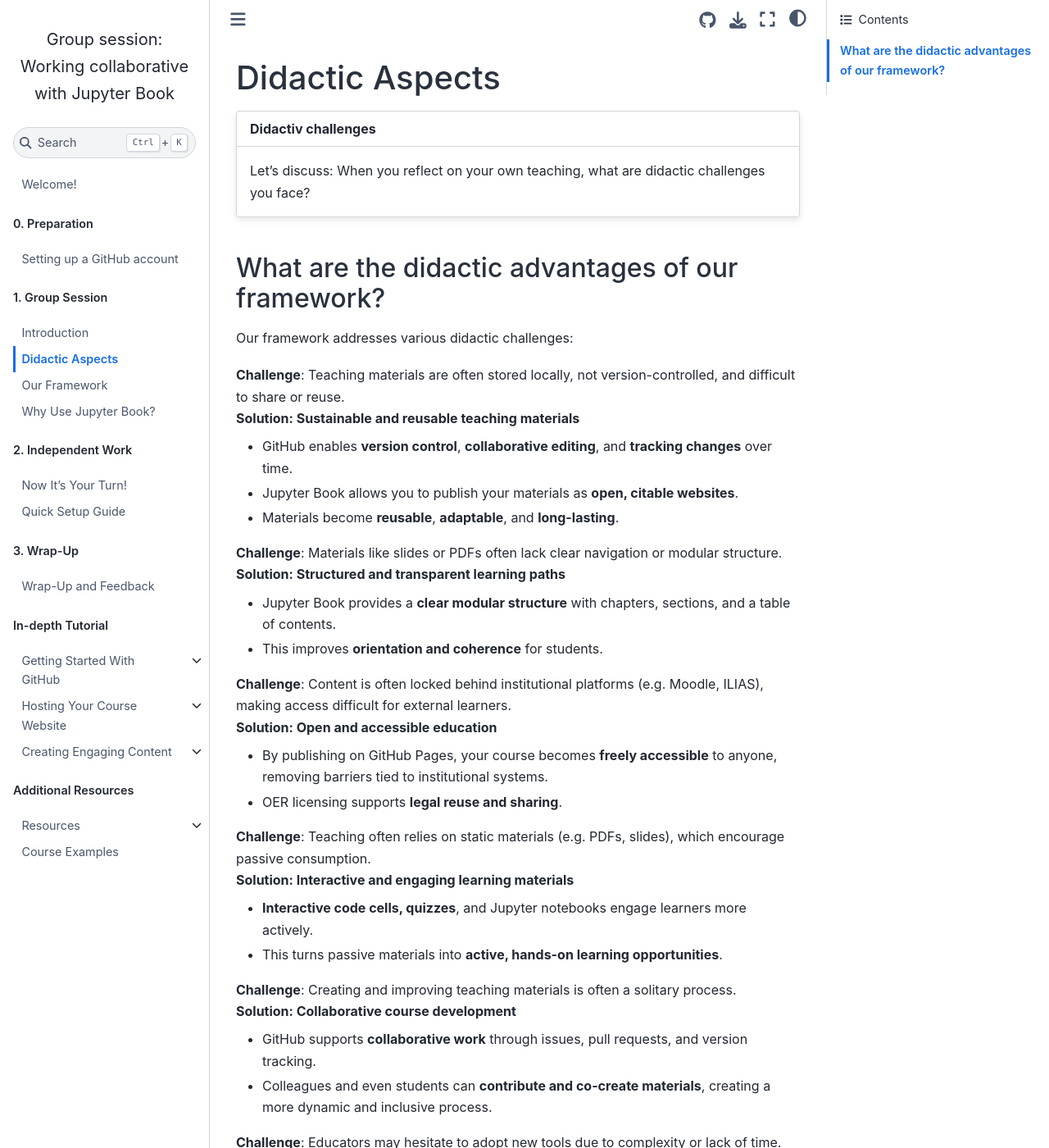
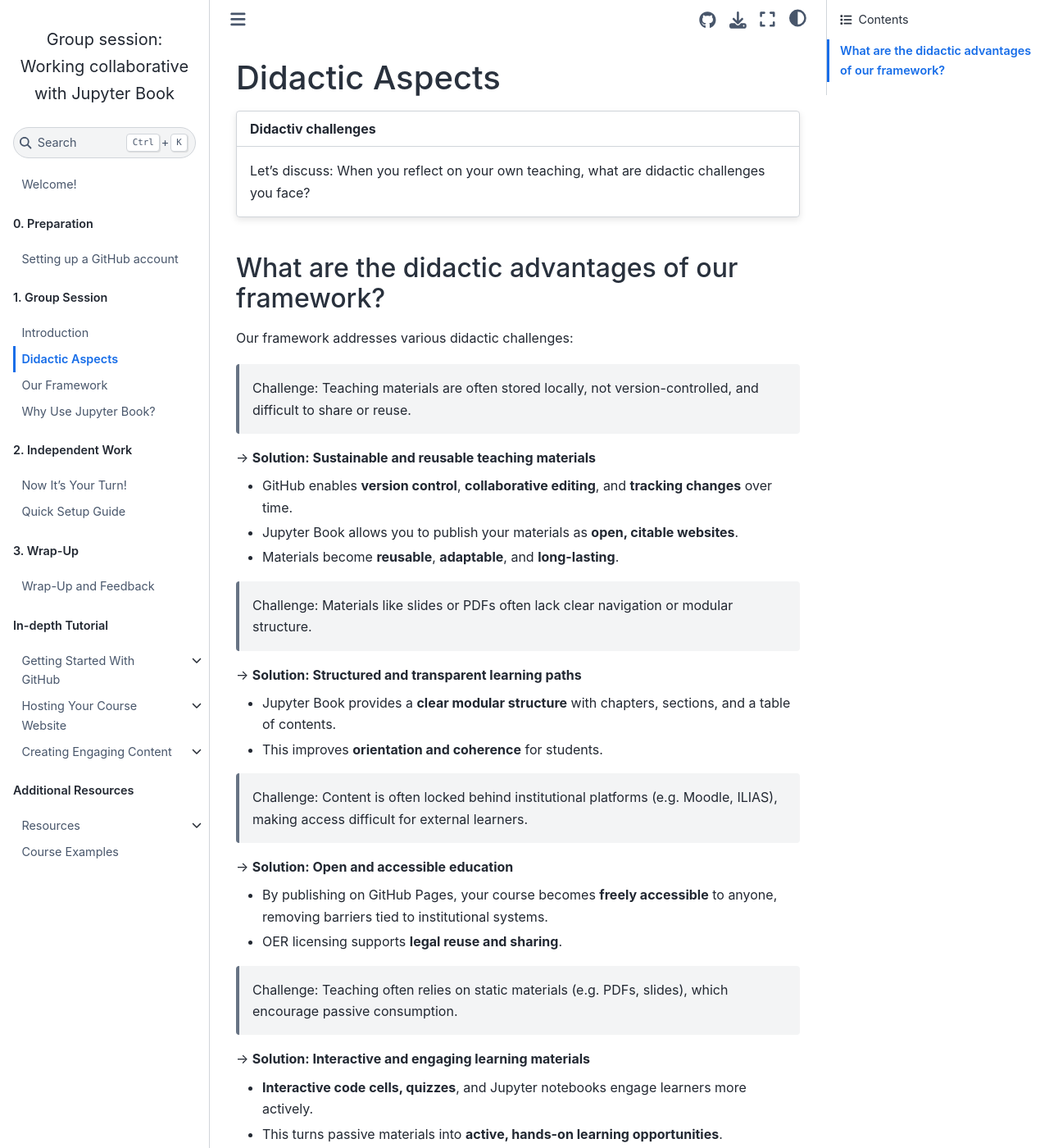
Before and after one commit to luciebinder/ws-openness-2025, a Jupyter Book: the page built from general-information/didactic.md, in a window 1280 px wide and 1400 px high. Shown: the whole window at 82% size. Built offline with Jupyter Book 1.0.4 settings and Sphinx 7.4.7 and the Sphinx Book theme 1.1.4, drawn with Linux system fonts in a browser that asks for light colours; some of the changed text lies outside the part shown.

Commit message:
Update didactic.md

```diff
--- a/general-information/didactic.md
+++ b/general-information/didactic.md
@@ -28,34 +28,40 @@
 
 Our framework addresses various didactic challenges:
 
-**Challenge**: Teaching materials are often stored locally, not version-controlled, and difficult to share or reuse.
-**Solution: Sustainable and reusable teaching materials**
+> Challenge: Teaching materials are often stored locally, not version-controlled, and difficult to share or reuse.
+
+→ **Solution: Sustainable and reusable teaching materials**
    - GitHub enables **version control**, **collaborative editing**, and **tracking changes** over time.
    - Jupyter Book allows you to publish your materials as **open, citable websites**.
    - Materials become **reusable**, **adaptable**, and **long-lasting**.
 
-**Challenge**: Materials like slides or PDFs often lack clear navigation or modular structure.
-**Solution: Structured and transparent learning paths**
+> Challenge: Materials like slides or PDFs often lack clear navigation or modular structure.
+
+→ **Solution: Structured and transparent learning paths**
    - Jupyter Book provides a **clear modular structure** with chapters, sections, and a table of contents.
    - This improves **orientation and coherence** for students.
 
-**Challenge**: Content is often locked behind institutional platforms (e.g. Moodle, ILIAS), making access difficult for external learners.
-**Solution: Open and accessible education**
+> Challenge: Content is often locked behind institutional platforms (e.g. Moodle, ILIAS), making access difficult for external learners.
+
+→ **Solution: Open and accessible education**
    - By publishing on GitHub Pages, your course becomes **freely accessible** to anyone, removing barriers tied to institutional systems.
    - OER licensing supports **legal reuse and sharing**.
 
-**Challenge**: Teaching often relies on static materials (e.g. PDFs, slides), which encourage passive consumption.
-**Solution: Interactive and engaging learning materials**
+> Challenge: Teaching often relies on static materials (e.g. PDFs, slides), which encourage passive consumption.
+
+→ **Solution: Interactive and engaging learning materials**
    - **Interactive code cells, quizzes**, and Jupyter notebooks engage learners more actively.
    - This turns passive materials into **active, hands-on learning opportunities**.
 
-**Challenge**: Creating and improving teaching materials is often a solitary process.
-**Solution: Collaborative course development**
+> Challenge**: Creating and improving teaching materials is often a solitary process.
+
+→ **Solution: Collaborative course development**
    - GitHub supports **collaborative work** through issues, pull requests, and version tracking.
    - Colleagues and even students can **contribute and co-create materials**, creating a more dynamic and inclusive process.
 
-**Challenge**: Educators may hesitate to adopt new tools due to complexity or lack of time.
-**Solution: Low entry barriers**
+> Challenge: Educators may hesitate to adopt new tools due to complexity or lack of time.
+
+→ **Solution: Low entry barriers**
    - Our **ready-to-use course template** and clear documentation make getting started simple and efficient.
    - Even with limited technical experience, educators can quickly build and maintain high-quality digital courses.
 
```
